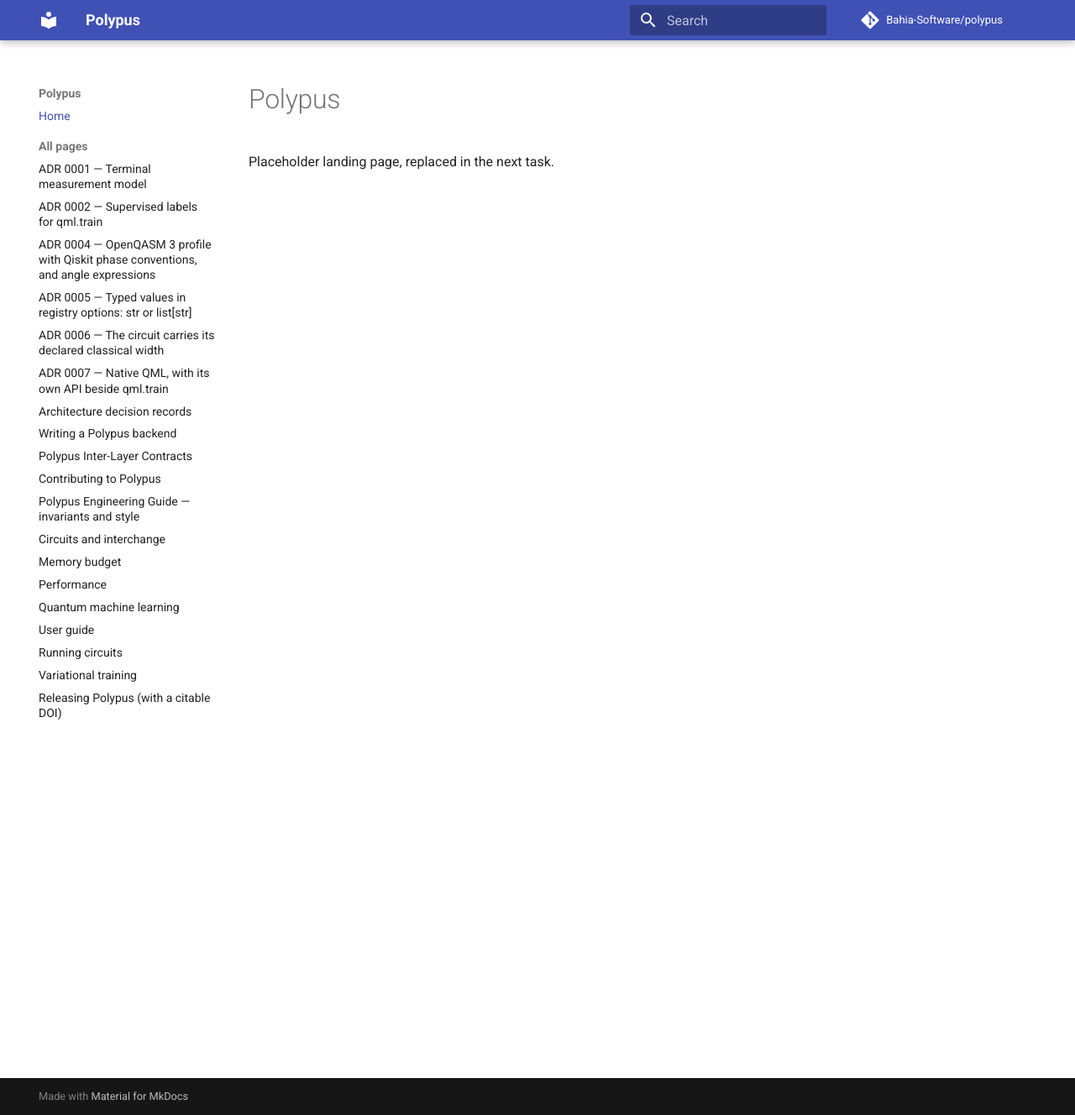
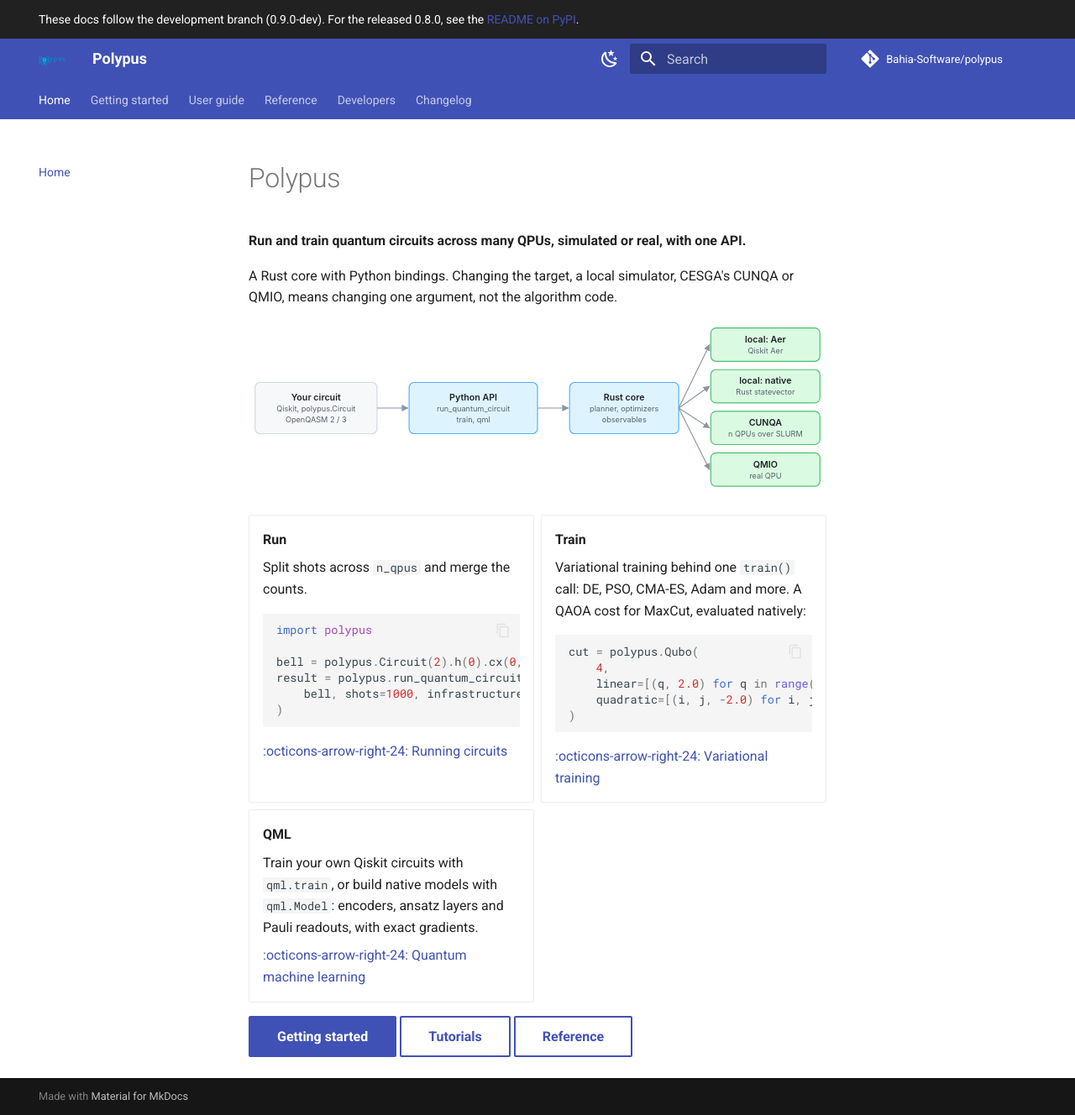
Before and after one commit to Bahia-Software/polypus, an MkDocs documentation site: the page built from docs/index.md, in a window 1280 px wide and 1328 px high. Shown: the whole window at 84% size. Built offline with MkDocs 1.6.1 and Material for MkDocs 9.7.7, drawn with Linux system fonts in a browser that asks for light colours; comment, search, counter and statistics services are not loaded.

Commit message:
docs: organize the site by audience and add a landing page

````diff
--- a/docs/index.md
+++ b/docs/index.md
@@ -1,3 +1,54 @@
+---
+title: Polypus
+---
+
 # Polypus
 
-Placeholder landing page, replaced in the next task.
+**Run and train quantum circuits across many QPUs, simulated or real, with one API.**
+
+A Rust core with Python bindings. Changing the target, a local simulator, CESGA's CUNQA or QMIO, means changing one argument, not the algorithm code.
+
+![Circuits enter the Python API; the Rust core plans the work and runs it on local Aer, the native simulator, CUNQA or QMIO](assets/overview.svg)
+
+<div class="grid cards" markdown>
+
+- **Run**
+
+    Split shots across `n_qpus` and merge the counts.
+
+    ```python
+    import polypus
+
+    bell = polypus.Circuit(2).h(0).cx(0, 1).measure_all()
+    result = polypus.run_quantum_circuit(
+        bell, shots=1000, infrastructure="local", backend="polypus", n_qpus=4
+    )
+    ```
+
+    [:octicons-arrow-right-24: Running circuits](guide/running.md)
+
+- **Train**
+
+    Variational training behind one `train()` call: DE, PSO, CMA-ES, Adam and more. A QAOA cost for MaxCut, evaluated natively:
+
+    ```python
+    cut = polypus.Qubo(
+        4,
+        linear=[(q, 2.0) for q in range(4)],
+        quadratic=[(i, j, -2.0) for i, j in edges],
+    )
+    ```
+
+    [:octicons-arrow-right-24: Variational training](guide/training.md)
+
+- **QML**
+
+    Train your own Qiskit circuits with `qml.train`, or build native models with `qml.Model`: encoders, ansatz layers and Pauli readouts, with exact gradients.
+
+    [:octicons-arrow-right-24: Quantum machine learning](guide/qml.md)
+
+</div>
+
+[Getting started](getting-started.md){ .md-button .md-button--primary }
+[Tutorials](https://github.com/Bahia-Software/polypus-tutorials){ .md-button }
+[Reference](https://bahia-software.github.io/polypus/rust/polypus/){ .md-button }
--- /dev/null
+++ b/docs/overrides/main.html
@@ -0,0 +1,6 @@
+{% extends "base.html" %}
+
+{% block announce %}
+  These docs follow the development branch (0.9.0-dev). For the released 0.8.0, see the
+  <a href="https://pypi.org/project/polypus-quantum/">README on PyPI</a>.
+{% endblock %}
--- a/mkdocs.yml
+++ b/mkdocs.yml
@@ -10,18 +10,36 @@
   superpowers/
   _hooks/
   adr/0004-phase-table.py
+  overrides/
 
 theme:
   name: material
+  custom_dir: docs/overrides
+  logo: assets/logo.png
+  palette:
+    - media: "(prefers-color-scheme: light)"
+      scheme: default
+      toggle:
+        icon: material/weather-night
+        name: Switch to dark mode
+    - media: "(prefers-color-scheme: dark)"
+      scheme: slate
+      toggle:
+        icon: material/weather-sunny
+        name: Switch to light mode
   features:
     - content.code.copy
+    - content.tabs.link
     - navigation.sections
+    - navigation.tabs
     - navigation.top
     - search.highlight
+    - search.suggest
 
 markdown_extensions:
   - admonition
   - attr_list
+  - md_in_html
   - tables
   - toc:
       permalink: true
@@ -29,8 +47,12 @@
       slugify: !!python/object/apply:pymdownx.slugs.slugify
         kwds:
           case: lower
+  - pymdownx.details
   - pymdownx.highlight
   - pymdownx.superfences
+  - pymdownx.tabbed:
+      alternate_style: true
+  - pymdownx.snippets
 
 hooks:
   - docs/_hooks/repo_files.py
@@ -51,23 +73,29 @@
 
 nav:
   - Home: index.md
-  - All pages:
-      - adr/0001-terminal-measurements.md
-      - adr/0002-qml-supervised-labels.md
-      - adr/0004-openqasm3-profile-and-angle-expressions.md
-      - adr/0005-registry-option-values.md
-      - adr/0006-declared-classical-registers.md
-      - adr/0007-native-qml.md
-      - adr/README.md
-      - backends.md
-      - CONTRACTS.md
-      - CONTRIBUTING.md
-      - ENGINEERING.md
-      - guide/circuits.md
-      - guide/memory.md
-      - guide/performance.md
-      - guide/qml.md
-      - guide/README.md
-      - guide/running.md
-      - guide/training.md
-      - RELEASING.md
+  - Getting started: getting-started.md
+  - User guide:
+      - Overview: guide/README.md
+      - Running circuits: guide/running.md
+      - Variational training: guide/training.md
+      - Quantum machine learning: guide/qml.md
+      - Circuits and interchange: guide/circuits.md
+      - Memory budget: guide/memory.md
+      - Performance: guide/performance.md
+  - Reference:
+      - Rust API: https://bahia-software.github.io/polypus/rust/polypus/
+  - Developers:
+      - Contributing: CONTRIBUTING.md
+      - Writing a backend: backends.md
+      - Contracts: CONTRACTS.md
+      - Engineering rules: ENGINEERING.md
+      - Releasing: RELEASING.md
+      - Architecture decisions:
+          - adr/README.md
+          - adr/0001-terminal-measurements.md
+          - adr/0002-qml-supervised-labels.md
+          - adr/0004-openqasm3-profile-and-angle-expressions.md
+          - adr/0005-registry-option-values.md
+          - adr/0006-declared-classical-registers.md
+          - adr/0007-native-qml.md
+  - Changelog: changelog.md
````
Also changed, not shown: docs/_hooks/repo_files.py (+69 -32 lines), docs/changelog.md (added, +3 -0 lines), docs/getting-started.md (added, +82 -0 lines), 1 other file.
